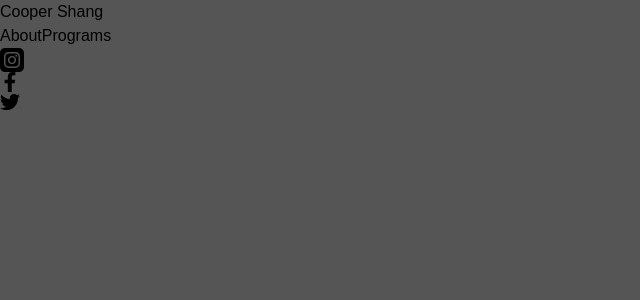
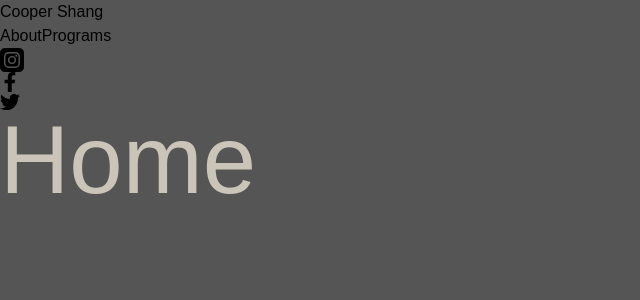
Before and after one commit to vvEii/portfolio, a React (Create React App) app: page / in a window 1280 px wide. Shown: the top 300 px of the page, without its empty margins (0-640 px from the left). Built offline with nearby package versions, Linux system fonts and the light colour scheme.

Commit message:
Add Home page

```diff
--- a/src/App.js
+++ b/src/App.js
@@ -1,13 +1,14 @@
 import './App.css';
 import { Route, Switch, BrowserRouter as Router } from 'react-router-dom';
 import Nav from './components/Nav';
-
+import Home from './pages/Home';
 function App() {
   return (
     <Router>
       <div className='bg-gray-darkest min-h-screen'>
+        <Nav />
         <Switch>
-          <Route path='/' exact component={Nav} />
+          <Route path='/' exact component={Home} />
           {/* <Route path='/programs' component={} />
         <Route path='/contact' component={} /> */}
         </Switch>
--- /dev/null
+++ b/src/pages/Home.js
@@ -0,0 +1,7 @@
+import React from 'react';
+
+const Home = () => {
+  return <div className='text-gray-light text-8xl'>Home</div>;
+};
+
+export default Home;
```
